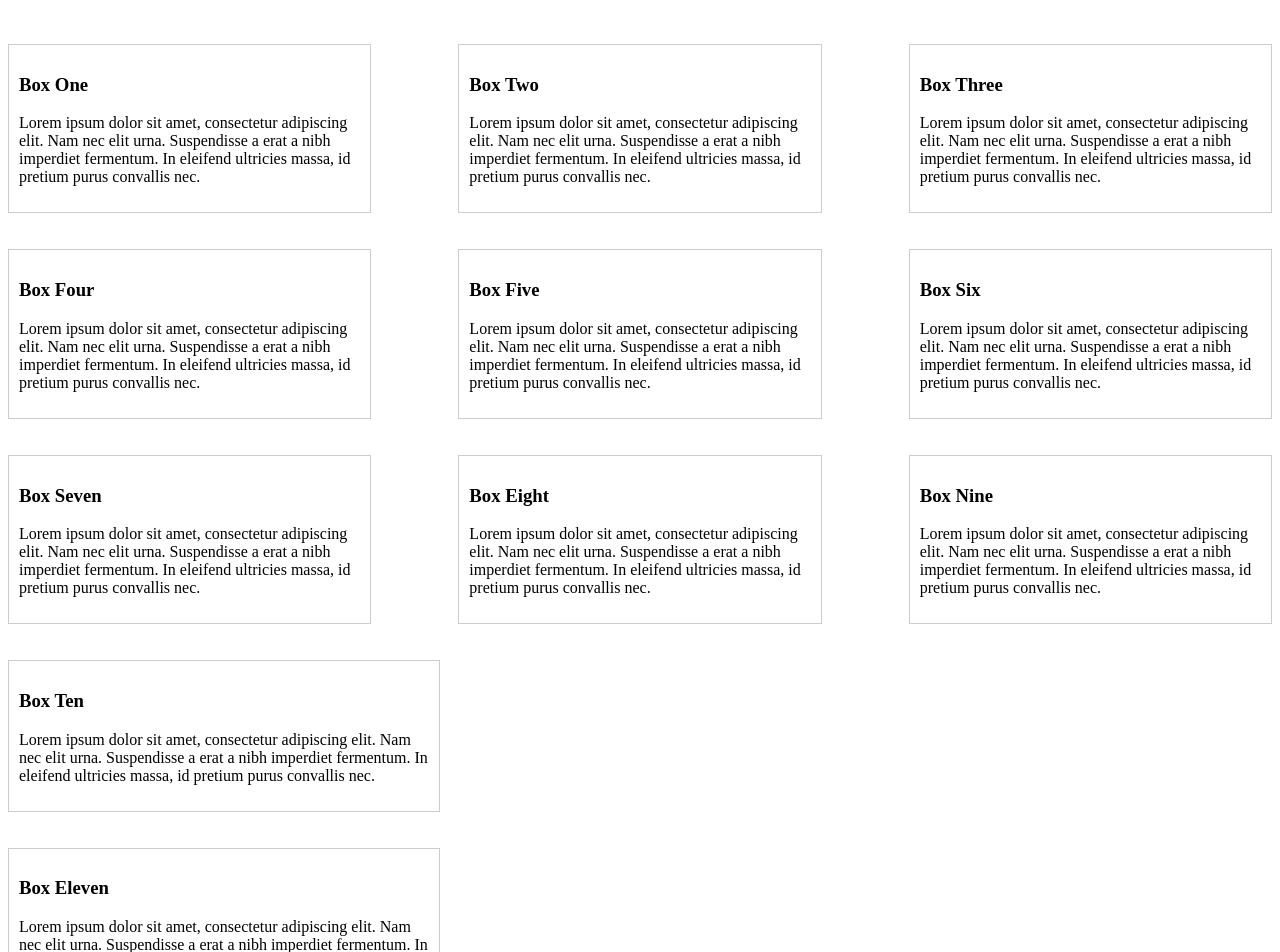
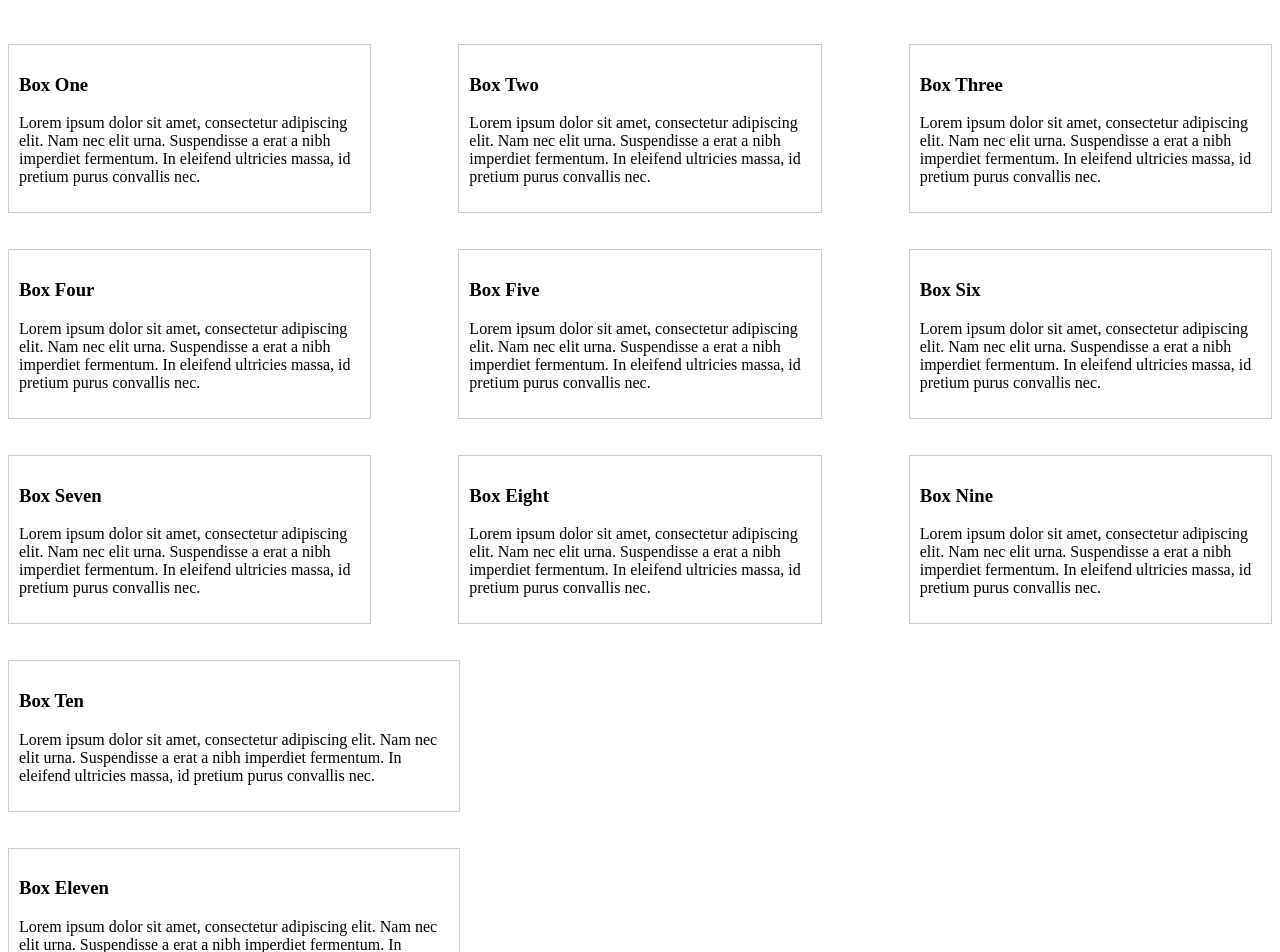
Before and after one commit to jchavarria73/8.6-Assignment-CSS-Flexbox, a plain HTML site: page index.html in a window 1280 px wide. Shown: the top 952 px of the page. Drawn offline with Linux system fonts and the light colour scheme.

Commit message:
Update main.css

```diff
--- a/main.css
+++ b/main.css
@@ -72,7 +72,7 @@
 .container-4 div{
     border:1px #ccc solid;
     padding:10px;
-	width: 410px;
+	width: 430px;
     margin: 0px;
   }
 
```
